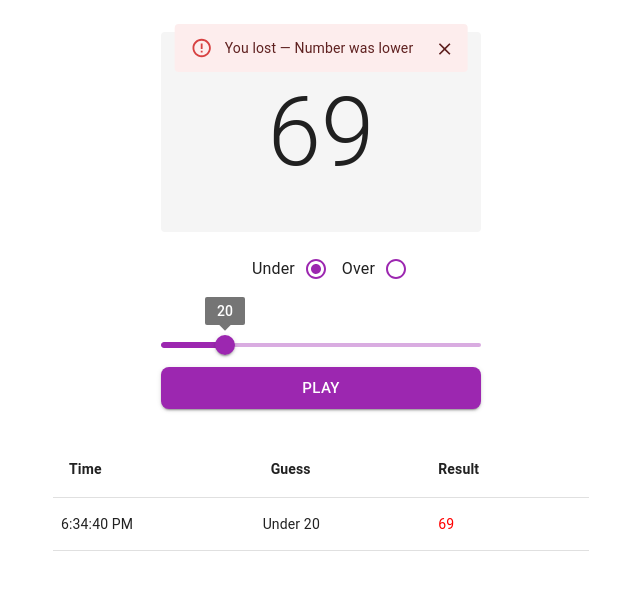
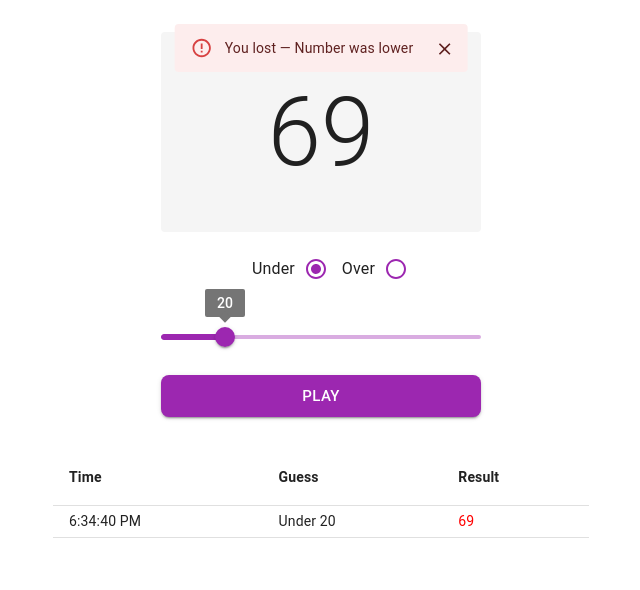
Before and after one commit to serhiibryk/dice-game, a Next.js app: page / in a window 1280 px wide. Both pictures are taken after a click on the button "PLAY". Shown: the top 590 px of the page, without its empty margins (319-959 px from the left). Built offline with nearby package versions, Linux system fonts and the light colour scheme.

Commit message:
fix: main styles

```diff
--- a/src/components/diceGame/historySection/table/DiceHistoryRow.tsx
+++ b/src/components/diceGame/historySection/table/DiceHistoryRow.tsx
@@ -1,13 +1,13 @@
 'use client';
 
 import { FC } from 'react';
+import { TableCell } from '@mui/material';
 
+import { IGameResult } from '@/types/game';
 import {
   ColoredResultCell,
-  StyledTableCell,
   StyledTableRow,
 } from '@/styles/diceHistoryRow.styles';
-import { IGameResult } from '@/types/game';
 
 interface DiceHistoryRowProps {
   entry: IGameResult;
@@ -15,10 +15,9 @@ interface DiceHistoryRowProps {
 
 const DiceHistoryRow: FC<DiceHistoryRowProps> = ({ entry }) => (
   <StyledTableRow>
-    <StyledTableCell>{entry.time}</StyledTableCell>
+    <TableCell>{entry.time}</TableCell>
 
-    <StyledTableCell>{entry.guess}</StyledTableCell>
-
+    <TableCell>{entry.guess}</TableCell>
     <ColoredResultCell iswin={entry.isWin.toString()}>
       {entry.result}
     </ColoredResultCell>
--- a/src/styles/diceControls.styles.ts
+++ b/src/styles/diceControls.styles.ts
@@ -1,7 +1,6 @@
 import { RadioGroup } from '@mui/material';
 import { styled } from '@mui/material/styles';
 
-export const StyledRadioGroup = styled(RadioGroup)(({ theme }) => ({
+export const StyledRadioGroup = styled(RadioGroup)(() => ({
   justifyContent: 'center',
-  marginBottom: theme.spacing(2),
 }));
--- a/src/styles/diceGame.styles.ts
+++ b/src/styles/diceGame.styles.ts
@@ -2,9 +2,9 @@ import { Box, Paper, Slider, Typography } from '@mui/material';
 import { styled } from '@mui/material/styles';
 
 export const Container = styled(Box)(({ theme }) => ({
-  maxWidth: 600,
   margin: '0 auto',
   padding: theme.spacing(4),
+  maxWidth: theme.spacing(75),
 }));
 
 export const StyledPaper = styled(Paper)(() => ({
@@ -13,13 +13,14 @@ export const StyledPaper = styled(Paper)(() => ({
   justifyContent: 'center',
 }));
 
-export const InteractionPanellWrapper = styled(Box)(() => ({
-  maxWidth: 320,
-  minWidth: 320,
+export const InteractionPanellWrapper = styled(Box)(({ theme }) => ({
+  maxWidth: theme.spacing(40),
+  minWidth: theme.spacing(40),
 }));
 
 export const StyledSlider = styled(Slider)(({ theme }) => ({
-  marginTop: theme.spacing(3),
+  marginTop: theme.spacing(4),
+  marginBottom: theme.spacing(2),
 }));
 
 export const NoHistoryTitle = styled(Typography)(({ theme }) => ({
--- a/src/styles/diceHistoryRow.styles.ts
+++ b/src/styles/diceHistoryRow.styles.ts
@@ -7,16 +7,6 @@ export const StyledTableRow = styled(TableRow)(({ theme }) => ({
   maxHeight: theme.spacing(4),
 }));
 
-export const StyledTableCell = styled(TableCell)(({ theme }) => ({
-  minHeight: theme.spacing(4),
-  height: theme.spacing(4),
-  paddingTop: theme.spacing(0.5),
-  paddingBottom: theme.spacing(0.5),
-  paddingLeft: theme.spacing(1),
-  paddingRight: theme.spacing(1),
-  lineHeight: 1.2,
-}));
-
 export const ColoredResultCell = styled(TableCell)<{ iswin: string }>(
   ({ iswin }) => ({
     color: iswin === 'true' ? 'green' : 'red',
--- a/src/styles/diceHistoryTable.styles.ts
+++ b/src/styles/diceHistoryTable.styles.ts
@@ -3,7 +3,7 @@ import { styled } from '@mui/material/styles';
 
 export const StyledTable = styled(Table)(({ theme }) => ({
   marginTop: theme.spacing(4),
-  maxWidth: 600,
+  maxWidth: theme.spacing(75),
   width: '100%',
 }));
 
--- a/src/theme/theme.ts
+++ b/src/theme/theme.ts
@@ -10,26 +10,46 @@ const theme = createTheme({
     },
   },
   components: {
+    MuiTableRow: {
+      styleOverrides: {
+        root: {
+          height: 56,
+
+          '&:not(:has(th))': {
+            height: 32,
+          },
+        },
+      },
+    },
+    MuiTableCell: {
+      styleOverrides: {
+        root: ({ theme }) => ({
+          paddingTop: theme.spacing(0.5),
+          paddingBottom: theme.spacing(0.5),
+        }),
+      },
+    },
     MuiButton: {
       styleOverrides: {
-        root: {
-          borderRadius: 8,
+        root: ({ theme }) => ({
+          borderRadius: theme.spacing(1),
           textTransform: 'none',
-        },
+        }),
       },
     },
     MuiSlider: {
       styleOverrides: {
-        root: {
-          color: '#9C27B0',
-        },
+        root: ({ theme }) => ({
+          color: theme.palette.primary.main,
+          marginTop: theme.spacing(3),
+        }),
       },
     },
     MuiRadio: {
       styleOverrides: {
-        root: {
-          color: '#9C27B0',
-        },
+        root: ({ theme }) => ({
+          color: theme.palette.primary.main,
+        }),
       },
     },
   },
```
